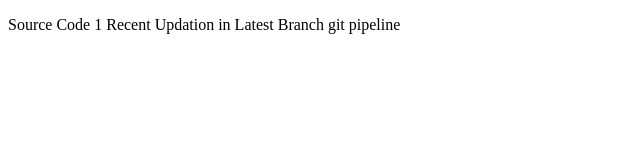
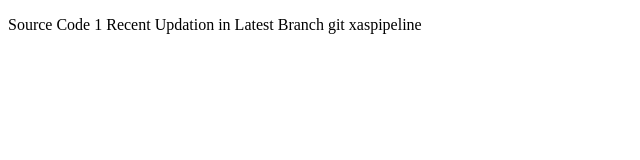
Before and after one commit to kumaran2589/My_Space, a plain HTML site: page Souce_code1/index.html in a window 1280 px wide. Shown: the full height of the page, 0-640 px from the left. Drawn offline with Linux system fonts and the light colour scheme.

Commit message:
pipeline

```diff
--- a/Souce_code1/index.html
+++ b/Souce_code1/index.html
@@ -4,6 +4,6 @@
         <title>Git Project</title>
     </head>
     <body>
-        <p>Source Code 1 Recent Updation in Latest Branch git pipeline</p>
+        <p>Source Code 1 Recent Updation in Latest Branch git xaspipeline</p>
     </body>
 </html>
```
